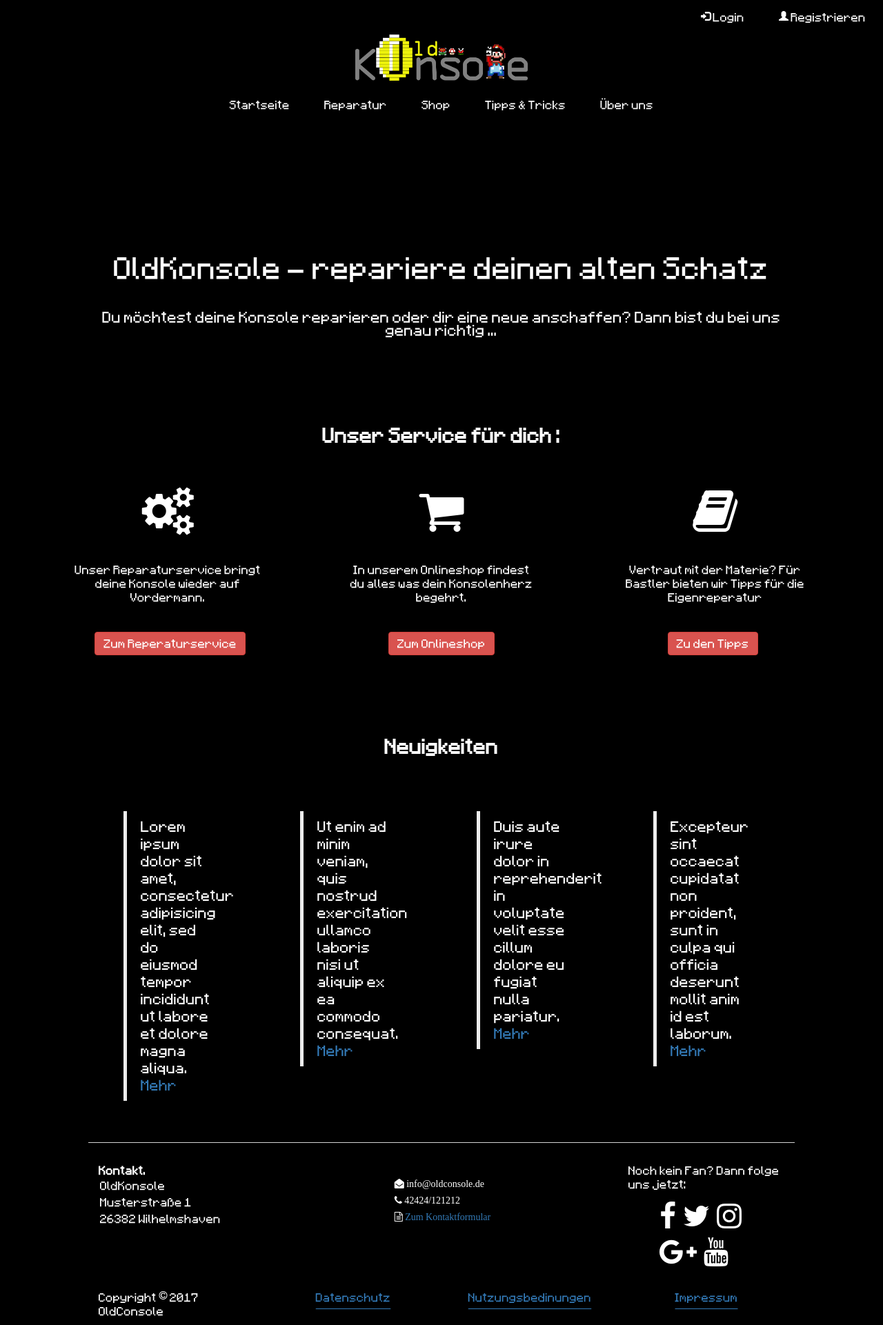
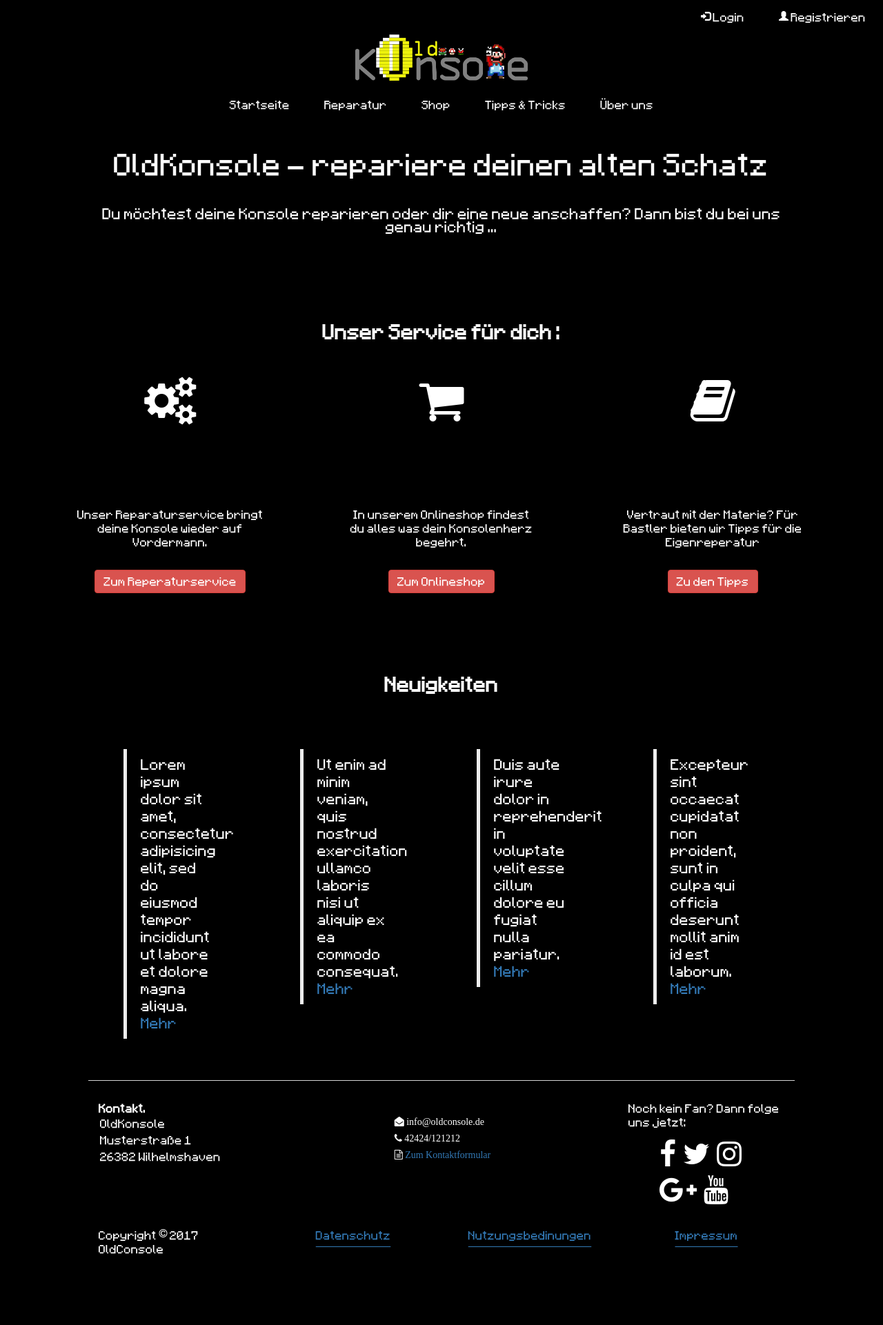
Before and after one commit to henrik92/RetroConsoles, a PHP site: page / in a window 1280 px wide. Shown: the whole page at 69% size. After the commit the page ends 1818 px from the top, so only its background shows below. Run offline with PHP 8.4, Linux system fonts and the light colour scheme; some libraries are stand-ins or nearby versions.

Commit message:
Some Code-Formatting

```diff
--- a/css/style2.css
+++ b/css/style2.css
@@ -8,7 +8,6 @@ body {
   text-align: center;
   background-color: #000000;
   color: white;
-  padding-top: 100px;
 }
 span, i{
 vertical-align: top;
@@ -430,7 +429,7 @@ background-color: #af1136;
   padding-bottom: 15px;
 }
 .box-padding {
-  padding: 10px;
+  padding-top: 100px;
 }
 .well-border {
   border: 1px solid darkgrey;
@@ -446,7 +445,7 @@ background-color: #af1136;
   margin-right: auto;
 }
 .first-padding {
-  padding-top: 250px;
+  padding-top: 200px;
 }
 .text-padding {
   padding-left: 5%;
--- a/inc/faq_content.php
+++ b/inc/faq_content.php
@@ -106,6 +106,7 @@
     <h2>Kontakt</h2>
     <hr>
     <br><br>
+
     <p>Anschrift</p>
     <p>Telefon</p>
     <p>Email</p>
--- a/inc/main_content.php
+++ b/inc/main_content.php
@@ -5,9 +5,8 @@
 
 <div class="container-fluid container-padding bg-black">
   <h3><strong>Unser Service für dich :</strong></h3>
-  <br>
-  <br>
-<div class="container-fluid box-padding">
+<br><br>
+<div class="container-fluid ">
 <div class="row">
   <div class="col-sm-4">
     <i class="fa fa-cogs fa-5x"></i>
```
Also changed, not shown: inc/repair_content.php (+3 -4 lines), inc/shop_content.php (+5 -8 lines), inc/login_content.php (deleted), 1 other file.
